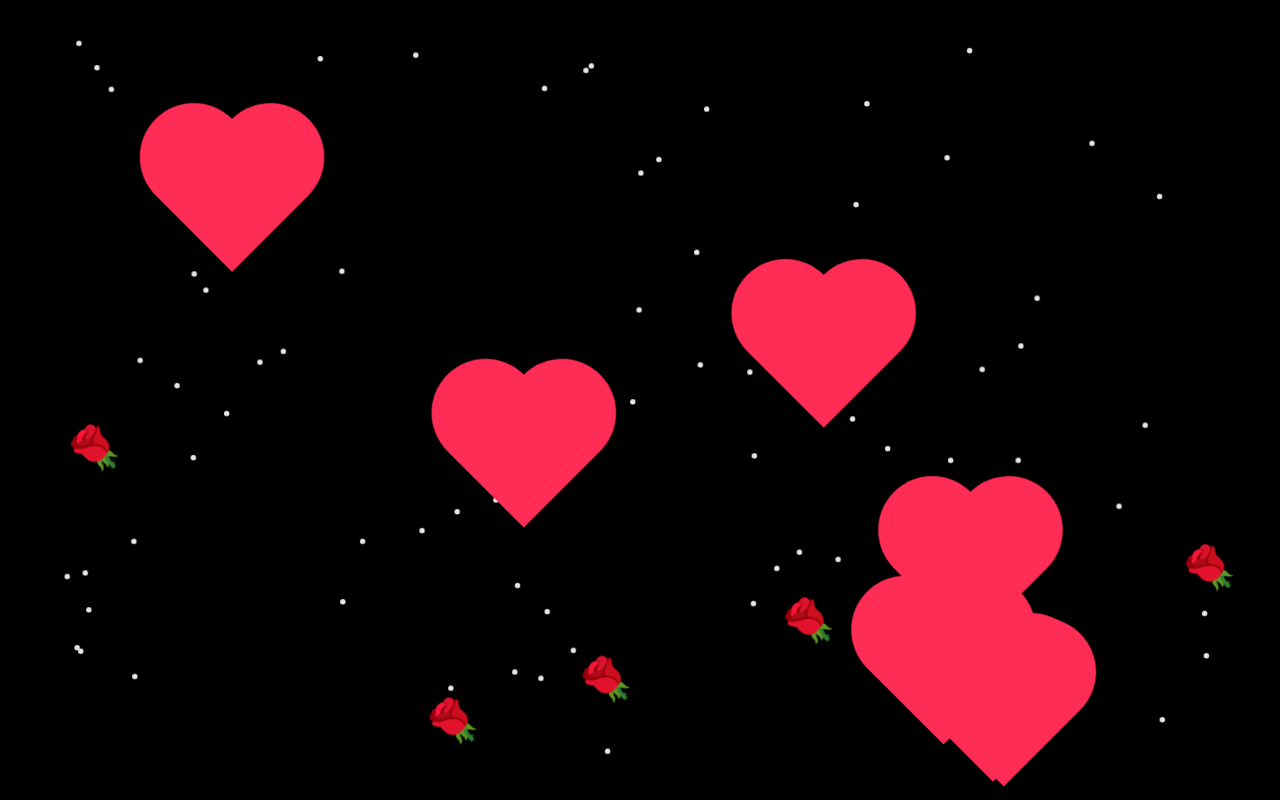
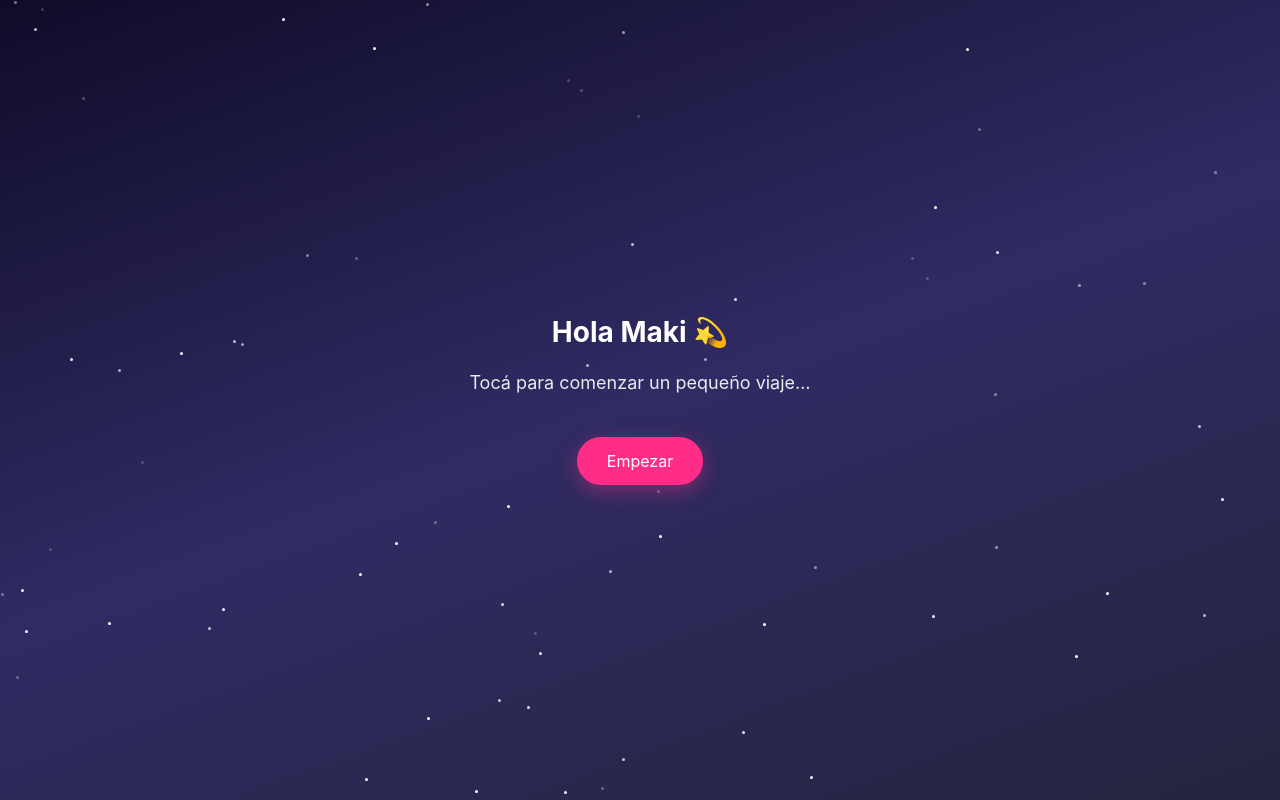
Before and after one commit to TotiManuel/WebRandom, a Flask app: page / in a window 1280 px wide. Run offline with Flask 3, Linux system fonts and the light colour scheme.

Commit message:
Gift 25/02/2026

```diff
--- a/templates/home.html
+++ b/templates/home.html
@@ -2,93 +2,102 @@
 <html lang="es">
 <head>
 <meta charset="UTF-8">
-<meta name="viewport" content="width=device-width, initial-scale=1.0">
-<title>Maki ❤️</title>
+<meta name="viewport" content="width=device-width, initial-scale=1.0, maximum-scale=1.0, user-scalable=no">
+<title>Maki 💜</title>
 
 <style>
-body{
+*{
     margin:0;
-    overflow:hidden;
-    font-family:'Segoe UI',sans-serif;
-    background:black;
+    padding:0;
+    box-sizing:border-box;
+    -webkit-tap-highlight-color: transparent;
+    font-family:-apple-system,BlinkMacSystemFont,"Segoe UI",Roboto;
 }
 
-/* escena 3D */
-.scene{
-    perspective:900px;
-    width:100vw;
+body{
+    background:linear-gradient(160deg,#0f0c29,#302b63,#24243e);
     height:100vh;
+    overflow:hidden;
     display:flex;
+    align-items:center;
     justify-content:center;
-    align-items:center;
+    color:white;
 }
 
-/* contenedor */
-.world{
-    position:relative;
+/* Contenedor tipo app */
+.app{
     width:100%;
     height:100%;
-    transform-style:preserve-3d;
-    animation:camera 12s ease-in-out forwards;
+    position:relative;
+    overflow:hidden;
 }
 
-/* ❤️ corazón 3D */
-.heart{
-    position:absolute;
-    width:120px;
-    height:120px;
-    background:#ff2d55;
-    transform:rotate(-45deg);
-    animation:float 4s infinite ease-in-out;
-}
-.heart:before,
-.heart:after{
-    content:"";
-    position:absolute;
-    width:120px;
-    height:120px;
-    background:#ff2d55;
-    border-radius:50%;
-}
-.heart:before{top:-60px;}
-.heart:after{left:60px;}
-
-/* 🌟 estrellas */
-.star{
-    position:absolute;
-    width:6px;
-    height:6px;
-    background:white;
-    border-radius:50%;
-    animation:twinkle 2s infinite;
-}
-
-/* 🌹 rosa simple */
-.rose{
-    position:absolute;
-    font-size:50px;
-    animation:float 6s infinite;
-}
-
-/* ✨ texto final */
-#final{
+/* Pantallas */
+.screen{
     position:absolute;
     inset:0;
     display:flex;
+    flex-direction:column;
     justify-content:center;
     align-items:center;
     text-align:center;
-    color:white;
-    font-size:26px;
-    padding:30px;
-    opacity:0;
-    transition:2s;
+    padding:40px;
+    transform:translateX(100%);
+    transition:0.6s ease;
 }
 
-/* animaciones */
-@keyframes float{
-    0%,100%{transform:translateY(0) rotate(-45deg);}
-    50%{transform:translateY(-40px) rotate(-45deg);}
+.screen.active{
+    transform:translateX(0);
+}
+
+h1{
+    font-size:28px;
+    margin-bottom:20px;
+}
+
+p{
+    font-size:18px;
+    opacity:0.9;
+    line-height:1.6;
+}
+
+/* Botón estilo Android */
+.btn{
+    margin-top:40px;
+    padding:14px 30px;
+    border-radius:50px;
+    border:none;
+    background:#ff2d88;
+    color:white;
+    font-size:16px;
+    box-shadow:0 6px 20px rgba(255,45,136,0.4);
+    transition:0.2s;
+}
+
+.btn:active{
+    transform:scale(0.95);
+}
+
+/* Línea animada */
+.line{
+    position:absolute;
+    bottom:0;
+    left:0;
+    height:4px;
+    background:#ff2d88;
+    width:0%;
+    transition:1s;
+}
+
+/* Estrellas */
+.star{
+    position:absolute;
+    width:3px;
+    height:3px;
+    background:white;
+    border-radius:50%;
+    opacity:0.6;
+    animation:twinkle 3s infinite;
 }
 
 @keyframes twinkle{
@@ -96,66 +105,84 @@ body{
     50%{opacity:1;}
 }
 
-@keyframes camera{
-    0%{transform:translateZ(-600px) rotateX(15deg);}
-    40%{transform:translateZ(-200px) rotateX(0);}
-    70%{transform:translateZ(-100px);}
-    100%{transform:translateZ(0);}
+/* Final especial */
+.heart{
+    font-size:60px;
+    animation:pulse 1.5s infinite;
+}
+
+@keyframes pulse{
+    0%{transform:scale(1);}
+    50%{transform:scale(1.2);}
+    100%{transform:scale(1);}
 }
 </style>
 </head>
 
 <body>
 
-<div class="scene">
-    <div class="world" id="world"></div>
+<div class="app">
+
+<div class="screen active" id="s1">
+    <h1>Hola Maki 💫</h1>
+    <p>Tocá para comenzar un pequeño viaje…</p>
+    <button class="btn" onclick="next()">Empezar</button>
 </div>
 
-<div id="final">
-💖 Maki…
-Desde que llegaste, mi vida tiene sentido.
-Quiero crecer con vos, cuidarte y elegirte cada día.
-Porque no existe un futuro donde no estés.
-Te amo hoy, mañana y siempre ❤️
+<div class="screen" id="s2">
+    <h1>Todo empezó sin planearlo…</h1>
+    <p>Pero desde el primer momento algo cambió en mí.</p>
+    <button class="btn" onclick="next()">Seguir</button>
+</div>
+
+<div class="screen" id="s3">
+    <h1>Con vos aprendí</h1>
+    <p>Que el amor no se busca… se siente.<br><br>
+    Y yo lo siento cada día que estás.</p>
+    <button class="btn" onclick="next()">Seguir</button>
+</div>
+
+<div class="screen" id="s4">
+    <h1>Mi decisión</h1>
+    <p>No importa lo que venga.<br>
+    Te elijo hoy.<br>
+    Te elegiría mil veces más.</p>
+    <button class="btn" onclick="next()">Descubrir final</button>
+</div>
+
+<div class="screen" id="s5">
+    <div class="heart">❤️</div>
+    <h1>Quiero un futuro con vos</h1>
+    <p>Y si aceptás… esta es solo la primera página de nuestra historia.</p>
+</div>
+
+<div class="line" id="progress"></div>
+
 </div>
 
 <script>
+let current=1;
+let total=5;
 
-/* generar estrellas */
-for(let i=0;i<80;i++){
+function next(){
+    if(current<total){
+        document.getElementById("s"+current).classList.remove("active");
+        current++;
+        document.getElementById("s"+current).classList.add("active");
+        document.getElementById("progress").style.width=(current-1)/(total-1)*100+"%";
+        if(navigator.vibrate) navigator.vibrate(50);
+    }
+}
+
+/* Generar estrellas */
+for(let i=0;i<70;i++){
     let s=document.createElement("div");
     s.className="star";
     s.style.left=Math.random()*100+"vw";
     s.style.top=Math.random()*100+"vh";
-    document.getElementById("world").appendChild(s);
+    s.style.animationDelay=Math.random()*3+"s";
+    document.body.appendChild(s);
 }
-
-/* corazones flotando */
-for(let i=0;i<7;i++){
-    let h=document.createElement("div");
-    h.className="heart";
-    h.style.left=Math.random()*100+"vw";
-    h.style.top=Math.random()*100+"vh";
-    h.style.animationDelay=Math.random()*2+"s";
-    document.getElementById("world").appendChild(h);
-}
-
-/* rosas */
-for(let i=0;i<5;i++){
-    let r=document.createElement("div");
-    r.className="rose";
-    r.innerHTML="🌹";
-    r.style.left=Math.random()*100+"vw";
-    r.style.top=Math.random()*100+"vh";
-    r.style.animationDelay=Math.random()*3+"s";
-    document.getElementById("world").appendChild(r);
-}
-
-/* final romántico */
-setTimeout(()=>{
-    document.getElementById("final").style.opacity=1;
-},9000);
-
 </script>
 
 </body>
```
